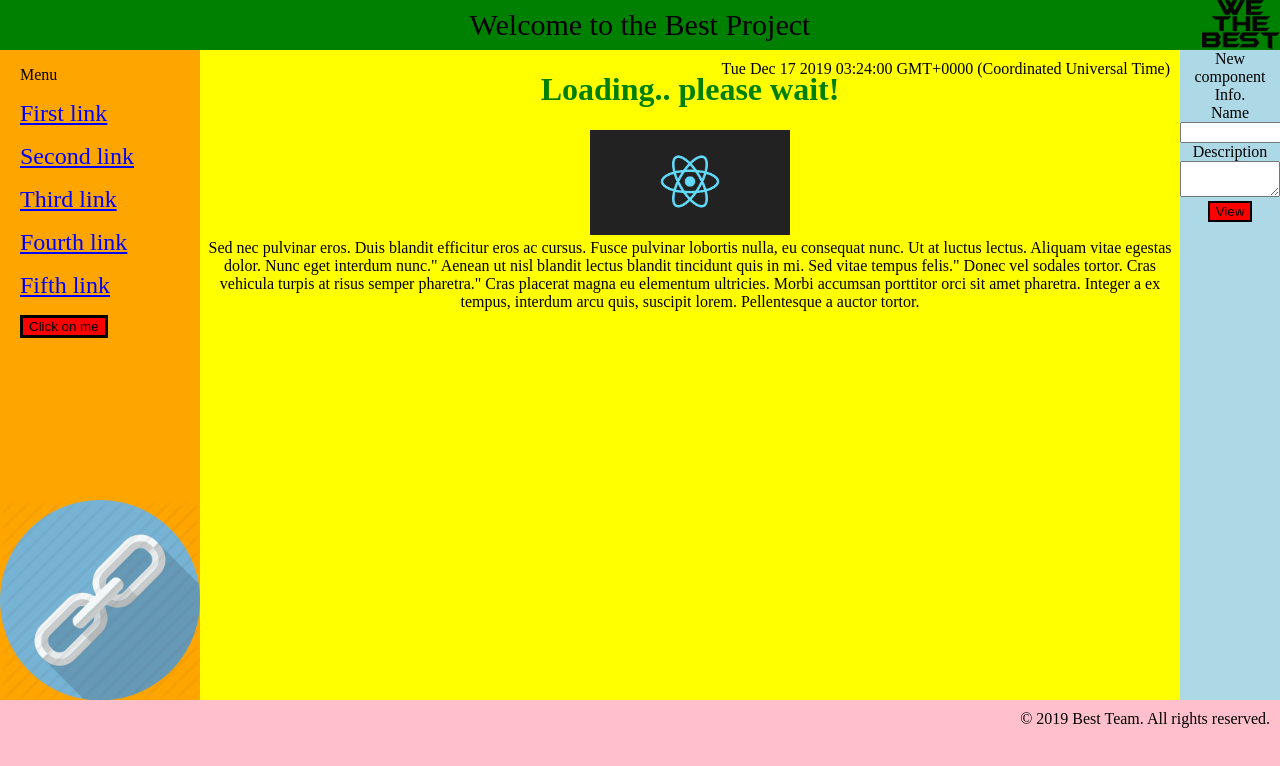
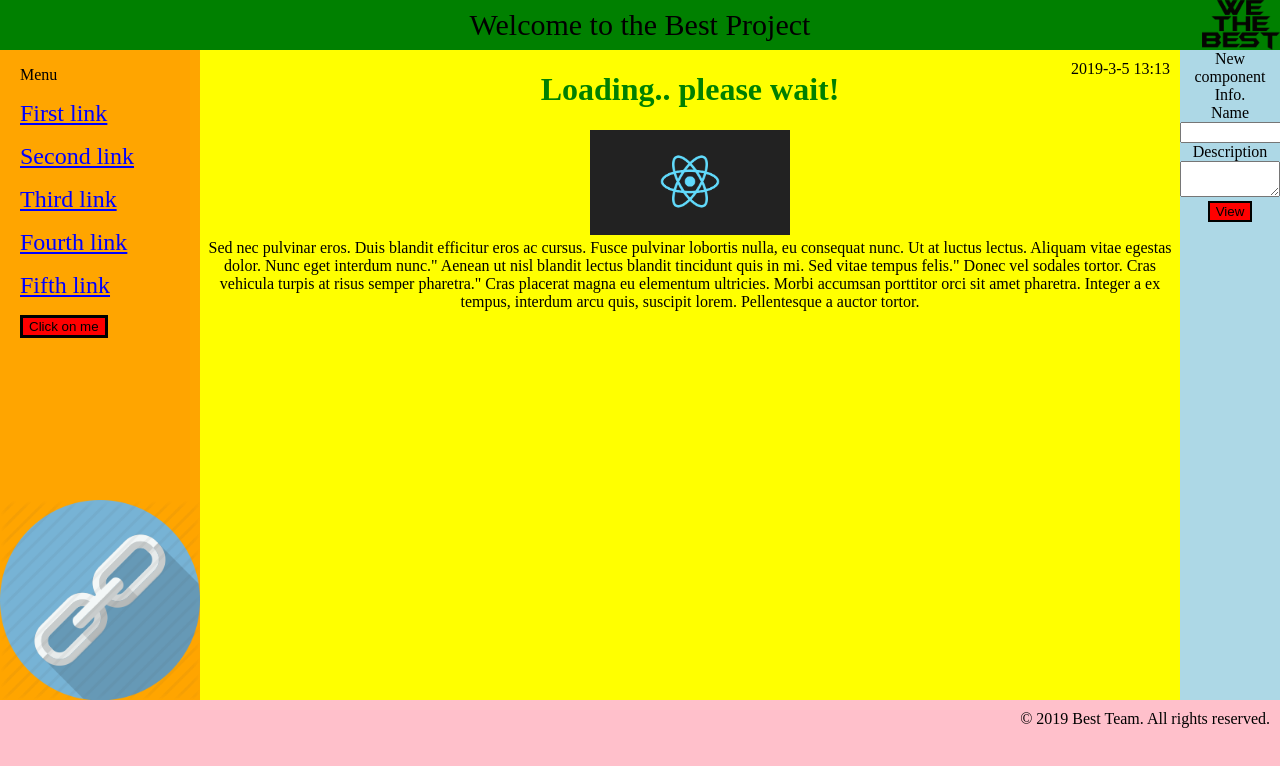
Before and after one commit to vkryviak-ua/first-project, a React app: page / in a window 1280 px wide. Shown: the top 766 px of the page. Built offline with nearby package versions, Linux system fonts and the light colour scheme; no server answers; the HTML template or start-up script is replaced by a standard one.

Commit message:
task-LtFDCXvu added css-property and showed date/time https://trello.com/c/LtFDCXvu/46-main-show-date-time

```diff
--- a/src/client/components/Main.js
+++ b/src/client/components/Main.js
@@ -3,7 +3,12 @@ import ReactImage from '../react.png';
 import './main.css';
 import Article from './Article';
 
-let dateAndTime = new Date('2019-12-17 03:24');
+let dateAndTime = new Date();
+let year = dateAndTime.getFullYear();
+let mount = dateAndTime.getMonth()+1;
+let day = dateAndTime.getDate();
+let hour = dateAndTime.getHours();
+let minutes = dateAndTime.getMinutes();
 export default class Main extends Component {
 	state = {
 		username: null,
@@ -25,7 +30,8 @@ export default class Main extends Component {
 		return (
 			<main className="global-main">
 				{username ? <h1>{`Hello ${username}`}</h1> : <h1>Loading.. please wait!</h1>}
-				<div className="dateAndTime"> {`${dateAndTime}`} </div>
+				{/*<div className="dateAndTime"> {`${dateAndTime}`} </div>*/}
+				<div className="dateAndTime"> {`${year}-${mount}-${day} ${hour}:${minutes}`} </div>
 				<img className="main-img" src={ReactImage} alt="react" onClick={this.pressTheImage}/>
 				{showTextAfterImage ? <div>You have pressed on image</div> : ''}
 				<Article/>
```
